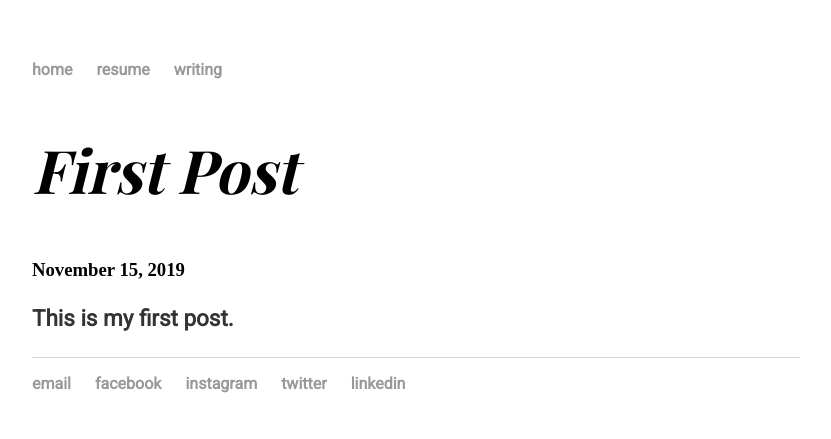
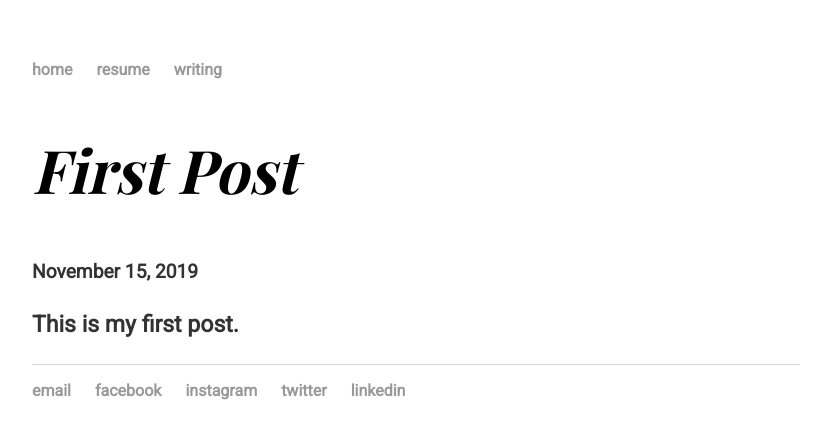
Before and after one commit to nicolas-yan/nicolas-yan.github.io, a Jekyll site: the page built from _posts/2019-11-15-nicolas-yan-site-launched.md, in a window 1280 px wide. Shown: the top 439 px of the page, without its empty margins (224-1055 px from the left). Built offline with Jekyll 4.4.1, drawn with Linux system fonts in a browser that asks for light colours; some web fonts are replaced.

Commit message:
Update main.css

```diff
--- a/css/main.css
+++ b/css/main.css
@@ -30,6 +30,13 @@ h2 {
     font-weight: bold;
     font-style: italic;
 }
+h3 {
+    font-family: 'Roboto', sans-serif;
+    font-size: 1.2em;
+    line-height: 1.4em;
+    color: #333;
+    font-weight: bold;
+}
 p {
     font-family: 'Roboto', sans-serif;
     font-size: 1.2em;
```
